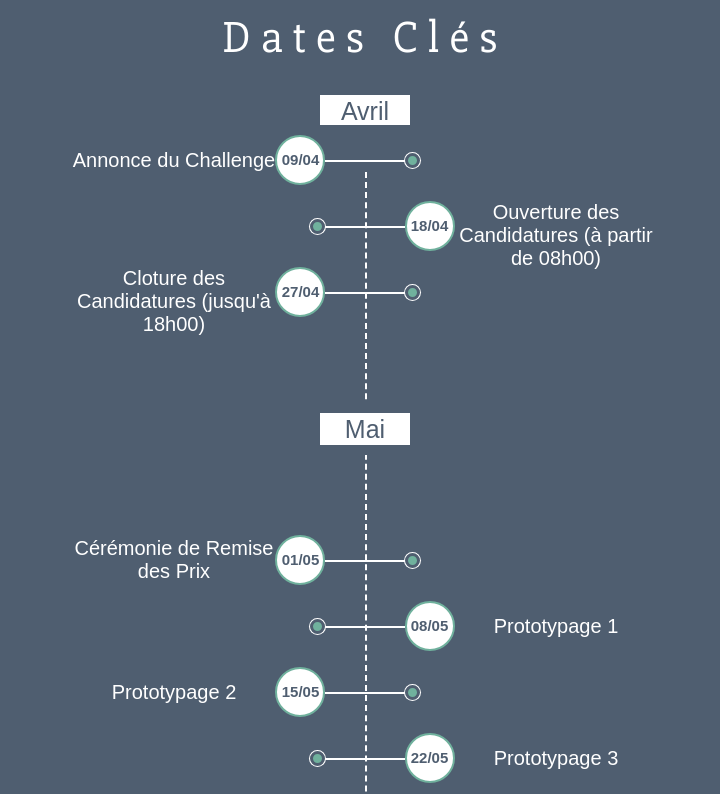
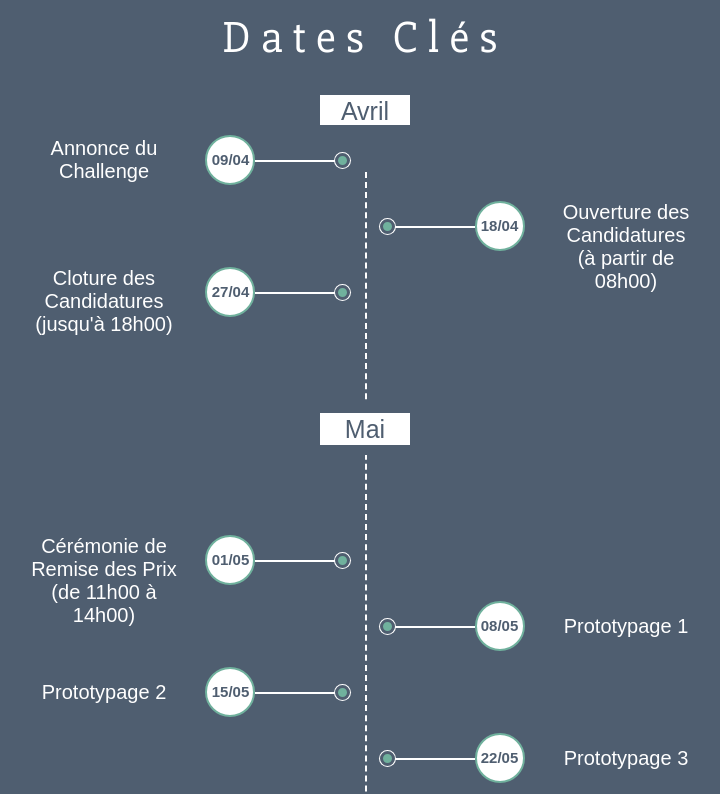
Before and after one commit to OpenFabTN/IoTiTaah-Challenge, a plain HTML site: page index.html in a window 1280 px wide. Shown: the part 1480-2274 px from the top of the page, without its empty margins (275-995 px from the left). Drawn offline with Linux system fonts and the light colour scheme.

Commit message:
position dates

```diff
--- a/css/style.css
+++ b/css/style.css
@@ -347,20 +347,21 @@ h3 {
 }
 
 #chronogram .event {
-  margin-left: -150px;
+  margin-left: -220px;
   height: 56px;
   margin-top: 10px;
 }
 
 #chronogram .event:nth-child(even){
   margin-left: 0;
-  margin-right: -150px;
+  margin-right: -220px;
 }
 
 #chronogram .event .text{
   height: 50px;
   width: 203px;
   float: left;
+  padding: 0 20px;
 }
 #chronogram .event:nth-child(even) .text{
   float: right;
--- a/index.html
+++ b/index.html
@@ -112,7 +112,7 @@
         <div class='event' data-sr="roll 10deg, scale up 20%, over 2s, reset">
           <div class='text'>
             <div class='middle'>
-              Ouverture des Candidatures (à partir de 08h00)
+              Ouverture des Candidatures <br>(à partir de 08h00)
             </div>
           </div>
           <div class='date' title="Ouverture des Candidatures (à partir de 08h00)">18/04</div>
@@ -123,7 +123,7 @@
         <div class='event' data-sr="roll -10deg, scale up 20%, over 2s, reset">
           <div class='text'>
             <div class='middle'>
-              Cloture des Candidatures (jusqu'à 18h00)
+              Cloture des Candidatures <br>(jusqu'à 18h00)
             </div>
           </div>
           <div class='date' title="Cloture des Candidatures (jusqu'à 18h00)">27/04</div>
@@ -134,7 +134,7 @@
         <div class='event' data-sr="roll 10deg, scale up 20%, over 2s, reset">
           <div class='text'>
             <div class='middle'>
-              Cérémonie de Remise des Prix
+              Cérémonie de Remise des Prix <br>(de 11h00 à 14h00)
             </div>
           </div>
           <div class='date' title="Cérémonie de Remise des Prix">01/05</div>
```
